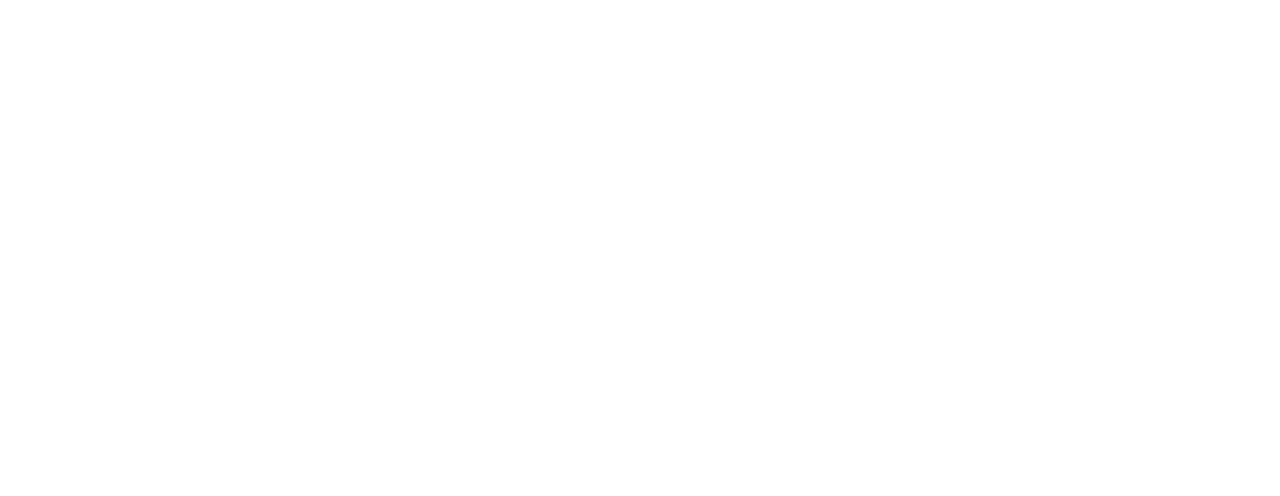
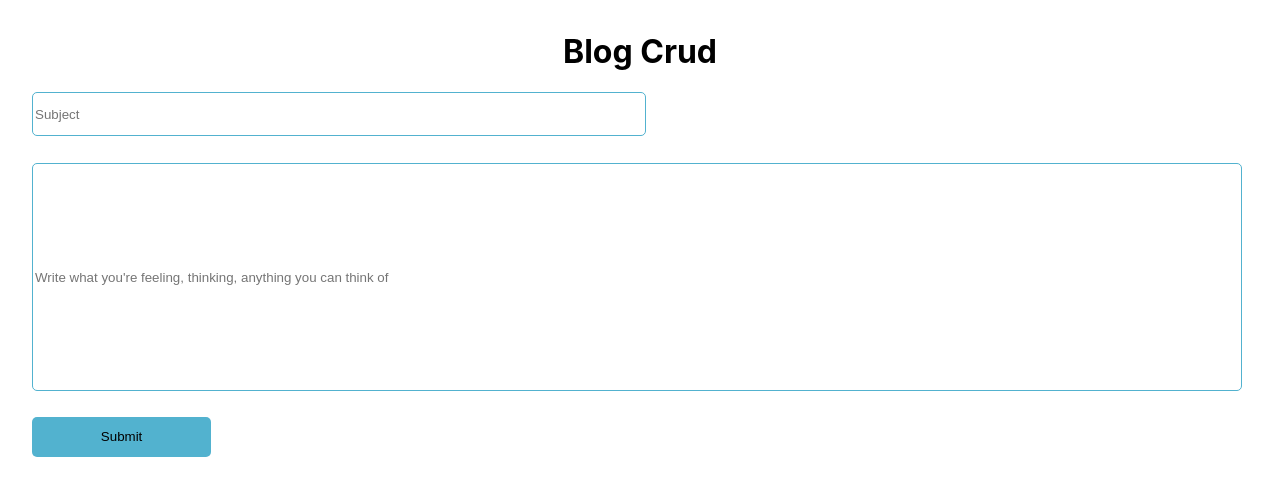
Before and after one commit to omtmana/blog-crud, a React (Create React App) app in the folder client/: page / in a window 1280 px wide. Shown: the top 496 px of the page. Built offline with nearby package versions, Linux system fonts and the light colour scheme.

Commit message:
Created components, home and blog page

```diff
--- a/client/src/App.css
+++ b/client/src/App.css
@@ -1,38 +1,4 @@
 .App {
   text-align: center;
+  margin: 2em;
 }
-
-.App-logo {
-  height: 40vmin;
-  pointer-events: none;
-}
-
-@media (prefers-reduced-motion: no-preference) {
-  .App-logo {
-    animation: App-logo-spin infinite 20s linear;
-  }
-}
-
-.App-header {
-  background-color: #282c34;
-  min-height: 100vh;
-  display: flex;
-  flex-direction: column;
-  align-items: center;
-  justify-content: center;
-  font-size: calc(10px + 2vmin);
-  color: white;
-}
-
-.App-link {
-  color: #61dafb;
-}
-
-@keyframes App-logo-spin {
-  from {
-    transform: rotate(0deg);
-  }
-  to {
-    transform: rotate(360deg);
-  }
-}
--- a/client/src/App.js
+++ b/client/src/App.js
@@ -1,10 +1,18 @@
+import './App.css';
 
-import './App.css';
+import Home from './Components/Home';
+import BlogList from './Components/BlogList';
 
 function App() {
   return (
     <div className="App">
+      <div className='app-head'>
+        <h1> Blog Crud </h1>
+        <p> </p>
 
+      </div>
+      <Home/>
+      <BlogList />
     </div>
   );
 }
--- a/client/src/Components/BlogList.js
+++ b/client/src/Components/BlogList.js
@@ -1,4 +1,5 @@
 import React from "react";
+import './BlogList.css'
 
 const BlogList = () => {
    return(
--- /dev/null
+++ b/client/src/Components/Home.css
@@ -0,0 +1,42 @@
+/*
+Hex Codes:
+Pale Pink: #d4afb9
+Pastel Light Purple: #d1cfe2
+Pastel Darker Purple: #9cadce
+Pastel Moss Green: #7ec4cf
+Pastel Dark Blue: #52b2cf
+*/
+
+.blog-form-container {
+   /* border: 1px solid black; */
+   display: flex;
+   flex-direction: column;
+}
+
+.form-subject {
+   margin-bottom: 2em;
+   float: left;
+   /* margin-left: 1em; */
+   width: 50%;
+   height: 5vh;
+   border: 1px solid #52b2cf;
+   border-radius: 5px;
+}
+
+.form-body {
+   margin-bottom: 2vw;
+   float: left;
+   width: 99%;
+   height: 28vh;
+   border: 1px solid #52b2cf;
+   border-radius: 5px;
+}
+
+.form-button {
+   float: left;
+   width: 14vw;
+   height: 5vh;
+   background-color: #52b2cf;
+   border: white;
+   border-radius: 5px;
+}
--- a/client/src/Components/Home.js
+++ b/client/src/Components/Home.js
@@ -0,0 +1,44 @@
+import React, { useState } from "react";
+import './Home.css'
+// This is where the blog title and body will be. Also the submit button
+const Home = () => {
+   const [blogSubject, setBlogSubject] = useState("")
+   const [blogBody, setBlogBody] = useState("")
+
+   const handleBlogSubmit = ((e) => {
+      e.preventDefault()
+   })
+
+   return (
+      <div className="home">
+         <div className="home-body-input">
+            <form className="blog-form-container">
+               <span>
+                  <input
+                     type="text"
+                     placeholder="Subject"
+                     value={blogSubject}
+                     onChange={(e) => setBlogSubject(e.target.value)}
+                     className="form-subject"
+                  />
+               </span>
+               <span>
+                  <input
+                     type="text"
+                     placeholder="Write what you're feeling, thinking, anything you can think of"
+                     value={blogBody}
+                     onChange={(e) => setBlogBody(e.target.value)}
+                     className="form-body"
+                  />
+               </span>
+               <span>
+                  <button onClick={handleBlogSubmit} className="form-button"> Submit </button>
+               </span>
+            </form>
+         </div>
+         {/* I need an input field for the subject and body */}
+      </div>
+   )
+}
+
+export default Home;
```
Also changed, not shown: client/blogs.json (added, +8 -0 lines), client/src/Components/BlogList.css (added).
